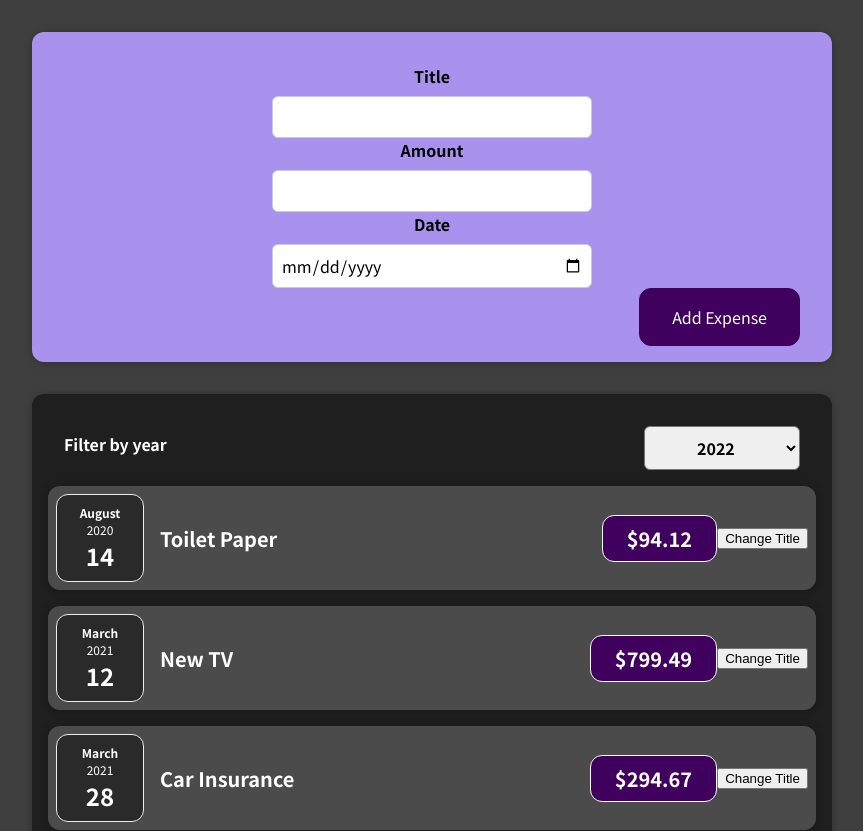
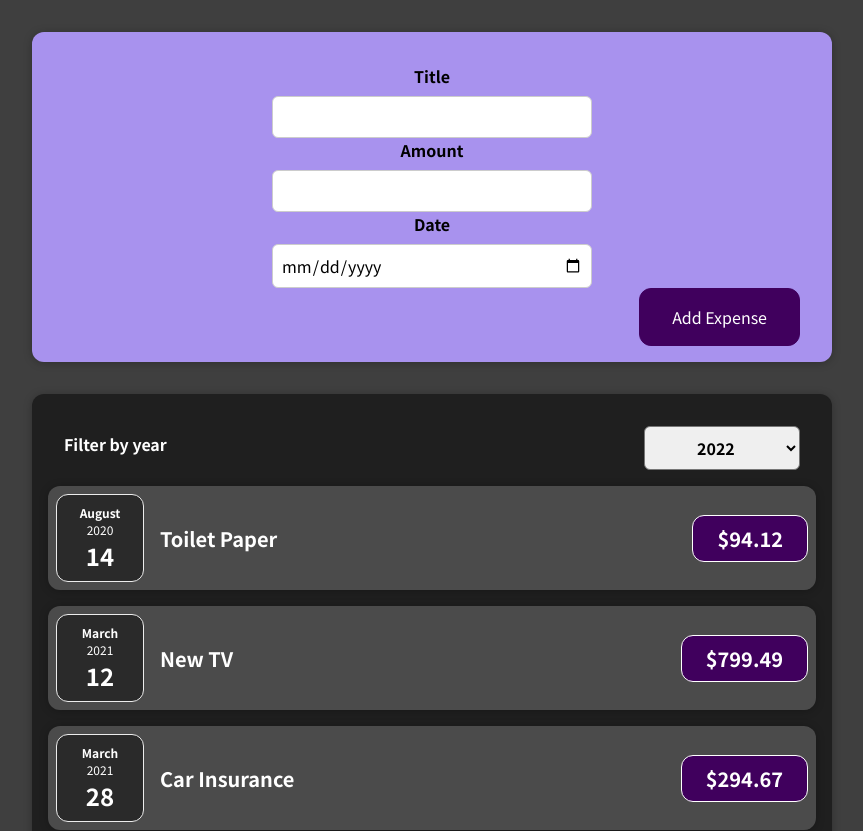
Before and after one commit to wojtazk/reactjs-course, a React (Create React App) app in the folder 01-starting-setup/: page / in a window 1280 px wide. Shown: the top 831 px of the page, without its empty margins (208-1071 px from the left). Built offline with nearby package versions, Linux system fonts and the light colour scheme.

Commit message:
cleaned ExpenseItem

```diff
--- a/01-starting-setup/src/components/Expenses/ExpenseItem.jsx
+++ b/01-starting-setup/src/components/Expenses/ExpenseItem.jsx
@@ -1,22 +1,15 @@
-import { useState } from 'react';
-
 import './ExpenseItem.css';
 import ExpenseDate from './ExpenseDate';
 import Card from '../UI/Card';
 
 const ExpenseItem = (props) => {
-  const [title, setTitle] = useState(props.title);
-
-  const clickHandler = () => setTitle('Updated!!');
-
   return (
     <Card className="expense-item">
       <ExpenseDate date={props.date} />
       <div className="expense-item__description">
-        <h2>{title}</h2>
+        <h2>{props.title}</h2>
         <div className="expense-item__price">${props.amount}</div>
       </div>
-      <button onClick={clickHandler}>Change Title</button>
     </Card>
   );
 };
```
